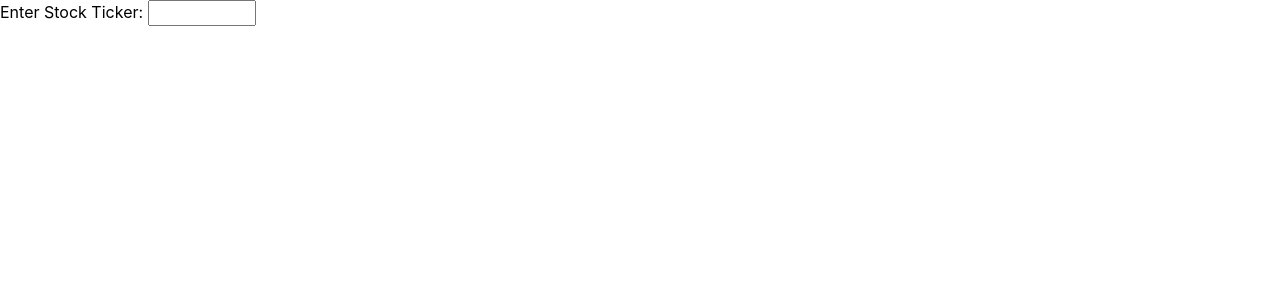
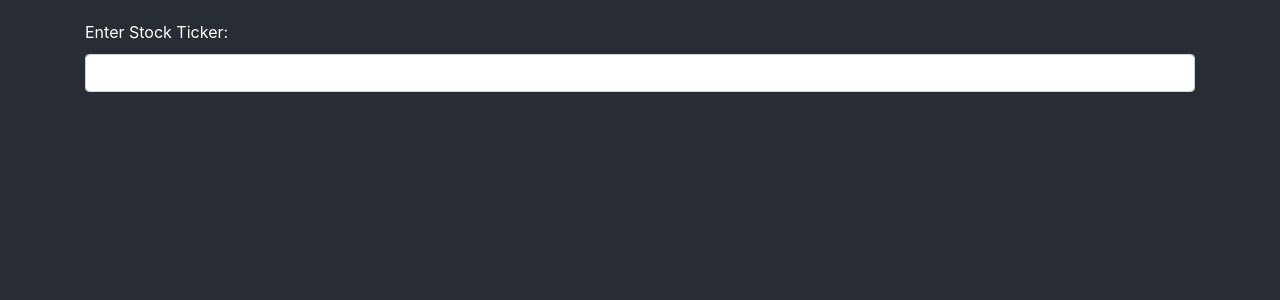
Before and after one commit to Lucasharris4/stock-search, a React (Create React App) app: page / in a window 1280 px wide. Shown: the top 300 px of the page. Built offline with nearby package versions, Linux system fonts and the light colour scheme.

Commit message:
update styles

```diff
--- a/package.json
+++ b/package.json
@@ -7,7 +7,9 @@
     "@testing-library/react": "^11.2.5",
     "@testing-library/user-event": "^12.8.1",
     "axios": "^0.21.1",
+    "bootstrap": "^4.6.0",
     "react": "^17.0.1",
+    "react-bootstrap": "^1.5.1",
     "react-dom": "^17.0.1",
     "react-scripts": "4.0.3",
     "sinon": "^9.2.4",
--- a/src/index.js
+++ b/src/index.js
@@ -1,13 +1,16 @@
 import React from 'react';
-import { Search } from './search/Search'
+import { Search } from './search/Search';
+// import  App  from './App';
 import ReactDOM from 'react-dom';
 import './index.css';
 import reportWebVitals from './reportWebVitals';
 import { getStockByTicker } from './search/search-service/SearchService';
+import 'bootstrap/dist/css/bootstrap.min.css';
 
 
 ReactDOM.render(
   <React.StrictMode>
+    {/* <App /> */}
     <Search getStockByTicker={getStockByTicker} />
   </React.StrictMode>,
   document.getElementById('root')
--- a/src/search/Search.css
+++ b/src/search/Search.css
@@ -1,6 +1,17 @@
+.app-header {
+  background-color: #282c34;
+  min-height: 100vh;
+  color: white;
+}
+
 .search {
-  width: 100px;
-  height: 20px;
+  margin-bottom: 20px;
+  background-color: #282c34;
+}
+
+.search-label {
+  margin-top: 20px;
+  margin-bottom: 10px;
 }
 
 .positive {
--- a/src/search/Search.js
+++ b/src/search/Search.js
@@ -1,7 +1,8 @@
 import './Search.css';
 import React from 'react';
 import NumberFormat from 'react-number-format';
-// import debounce from 'lodash.debounce';
+import debounce from 'lodash.debounce';
+import { Form, Container } from 'react-bootstrap';
 
 class Search extends React.Component {
   constructor(props) {
@@ -10,9 +11,9 @@ class Search extends React.Component {
       showProfile: false,
       profile: {}
     };
-    // this.getStockByTicker = debounce(nextValue => props.getStockByTicker(nextValue), 1000);
     this.getStockByTicker = props.getStockByTicker;
     this.handleInputChange = this.handleInputChange.bind(this);
+    this.handleInputChange = debounce(this.handleInputChange, 1000);
   }
 
   componentDidMount() {
@@ -30,7 +31,6 @@ class Search extends React.Component {
         showProfile: true,
         profile: result.data[0] ? result.data[0] : {}
       });
-      return result;
     } else if (this.mounted) {
       this.setState({
         showProfile: false,
@@ -39,23 +39,31 @@ class Search extends React.Component {
     }
   }
 
+  getSearchBar() {
+    return (
+      <Form className="search">
+        <Form.Label className="search-label">Enter Stock Ticker:</Form.Label>
+        <Form.Control className="search-bar" type="text" name="search" onChange={this.handleInputChange}></Form.Control>
+      </Form>)
+  }
+
   render() {
     if (this.state.profile && this.state.showProfile) {
       return (
-        <>
-          <div className="Search">
-            Enter Stock Ticker: <input className="search" type="text" name="search" onChange={this.handleInputChange} />
-          </div>
-          <StockPrice profile={this.state.profile} />
-        </>
+        <div className="app-header">
+          <Container fluid="sm">
+            {this.getSearchBar()}
+            <StockPrice profile={this.state.profile} />
+          </Container>
+        </div>
       );
     }
     return (
-      <>
-        <div className="Search">
-          Enter Stock Ticker: <input className="search" type="text" name="search" onChange={this.handleInputChange} />
-        </div>
-      </>
+      <div className="app-header">
+        <Container fluid="sm">
+          {this.getSearchBar()}
+        </Container>
+      </div>
     );
   }
 }
@@ -64,7 +72,7 @@ class StockPrice extends React.Component {
 
   render() {
     let className = this.getClassName();
-    return <div>
+    return <div className="profile">
       <h1>{this.props.profile.symbol}</h1>
       <h3>{this.props.profile.companyName}</h3>
       <div>Price: <span><NumberFormat value={this.props.profile.price} displayType={'text'} thousandSeparator={true} prefix={'$'}></NumberFormat></span></div>
--- a/src/search/search-service/SearchService.js
+++ b/src/search/search-service/SearchService.js
@@ -4,9 +4,8 @@ import { mockProfile } from '../../mocks';
 const url = "https://financialmodelingprep.com/api/v3/profile/";
 
 export const getStockByTicker = async (ticker) => {
-    console.log(ticker);
     if (ticker) {
-        return axios.get(url + ticker + apiKey);
+        return axios.get(url + ticker + '?apikey=' + process.env.REACT_APP_API_KEY);
     }
 };
 
```
Also changed, not shown: 2 other files (tests, documents, lock files or other folders).
